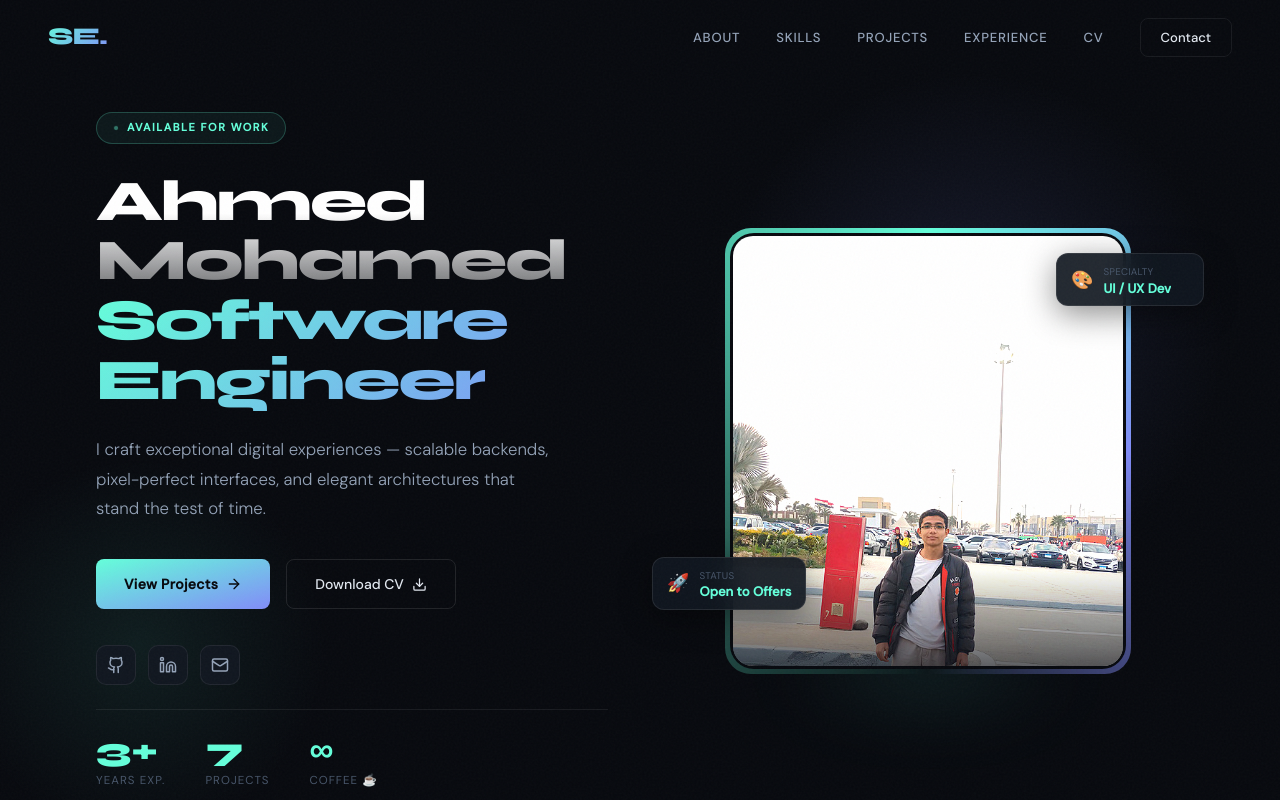
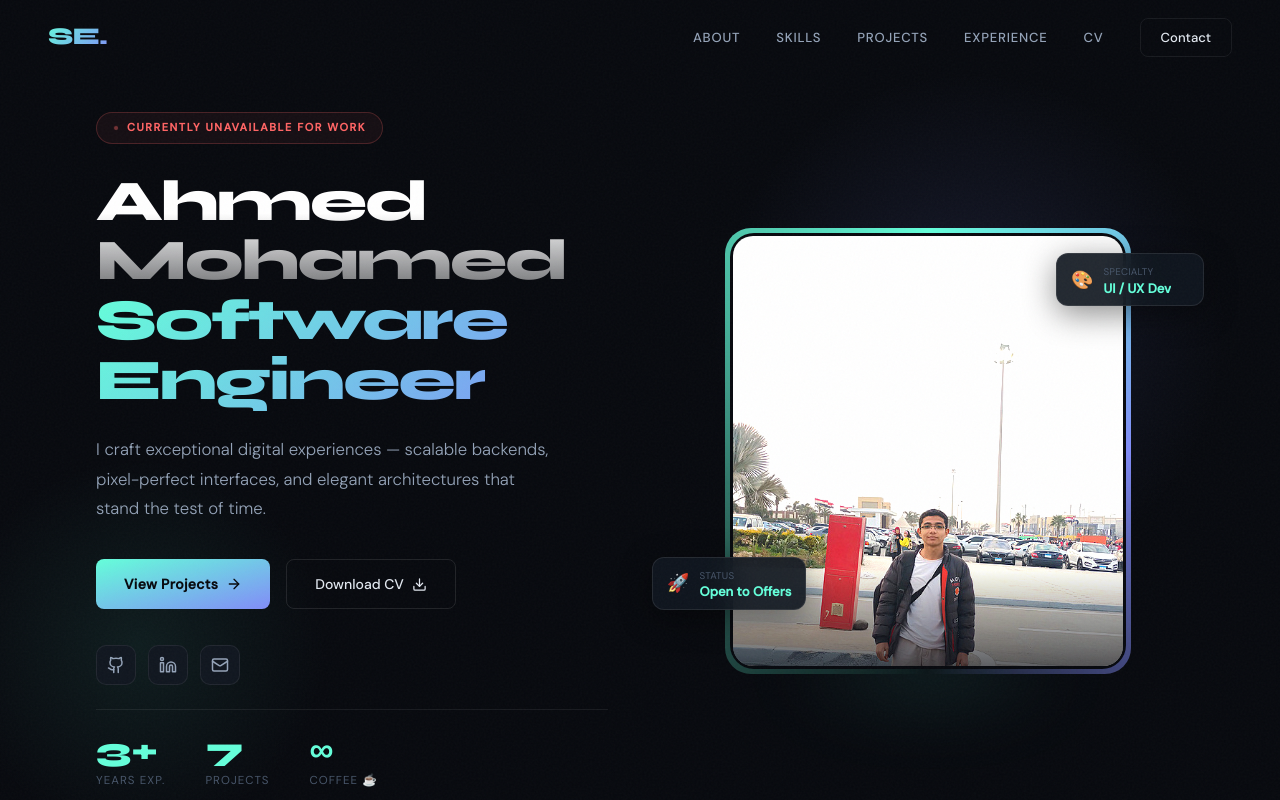
Before and after one commit to ahmed-elhdad/Personal-website, a React (Vite) app in the folder client/: page / in a window 1280 px wide. Shown: the top 800 px of the page. Built offline with nearby package versions, Linux system fonts and the light colour scheme.

Commit message:
Change badge to indicate unavailability for work

```diff
--- a/client/src/components/Hero.jsx
+++ b/client/src/components/Hero.jsx
@@ -68,16 +68,16 @@ export default function Hero({ projectCount }) {
     className="inline-flex items-center gap-2 px-4 py-1.5 rounded-full
                text-[11px] font-semibold tracking-[0.14em] uppercase border"
     style={{
-              background: "rgba(100,255,218,0.06)",
-              borderColor: "rgba(100,255,218,0.22)",
-              color: "#64ffda",
+      background: "rgba(255,100,100,0.06)",
+      borderColor: "rgba(255,100,100,0.22)",
+      color: "#ff6464",
     }}
   >
     <span
-              className="w-1.5 h-1.5 rounded-full bg-[#64ffda]"
+      className="w-1.5 h-1.5 rounded-full bg-[#ff6464]"
       style={{ animation: "pulse-dot 2s ease-in-out infinite" }}
     />
-            Available for Work
+    Currently Unavailable for Work
   </span>
 </motion.div>
 
```
Lines whose indentation alone changed are shown as unchanged.
